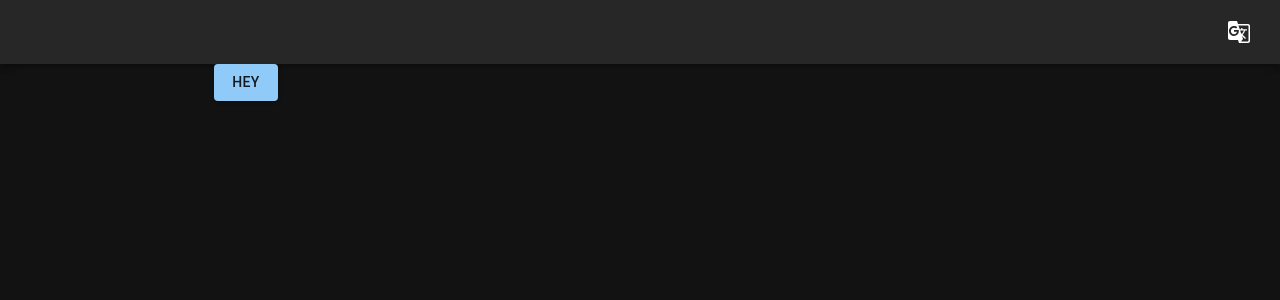
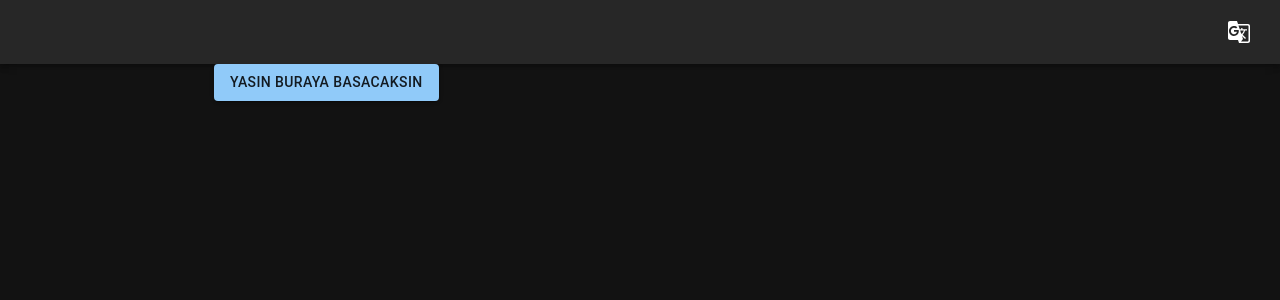
Before and after one commit to atillacantay/try, a React (Create React App) app: page / in a window 1280 px wide. Shown: the top 300 px of the page. Built offline with nearby package versions, Linux system fonts and the light colour scheme.

Commit message:
easter egg planted

```diff
--- a/src/components/register/RegisterStepper.tsx
+++ b/src/components/register/RegisterStepper.tsx
@@ -69,6 +69,7 @@ const RegisterStepper: React.FC<RegisterStepperProps> = ({
         })}
       </StepperExtended>
       <FormProvider {...form}>
+        {t("yasin")}
         <RegisterForm onSubmit={handleSubmit(onSubmit)}>
           {activeStep === 0 && <NameStep />}
           {activeStep === 1 && <GenderStep />}
--- a/src/locales/en.json
+++ b/src/locales/en.json
@@ -1,5 +1,6 @@
 {
-    "hey": "hey",
+    "hey": "yasin buraya basacaksın",
+    "yasin": "la buraya kadar geldiysen bari üye de ol kapçık",
     "Create your account": "Create your account",
     "Name": "Name",
     "Gender": "Gender",
```
